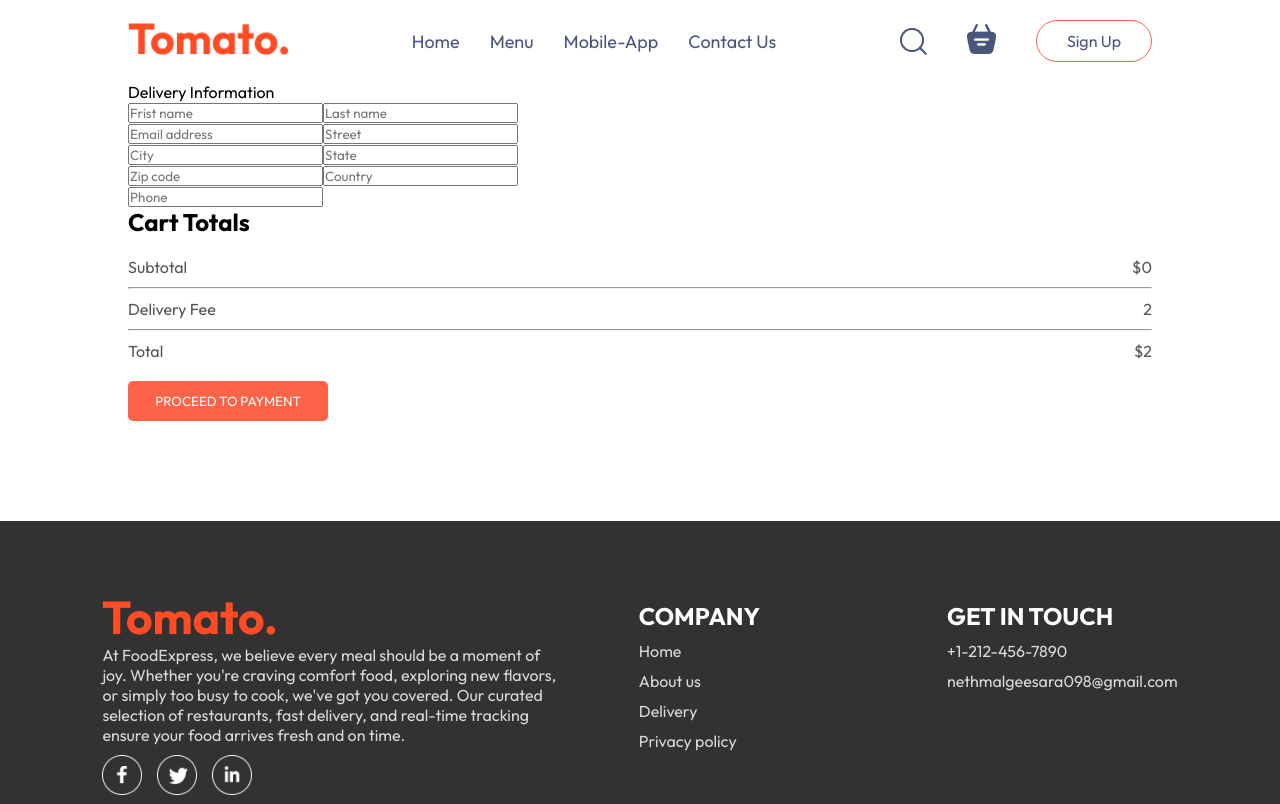
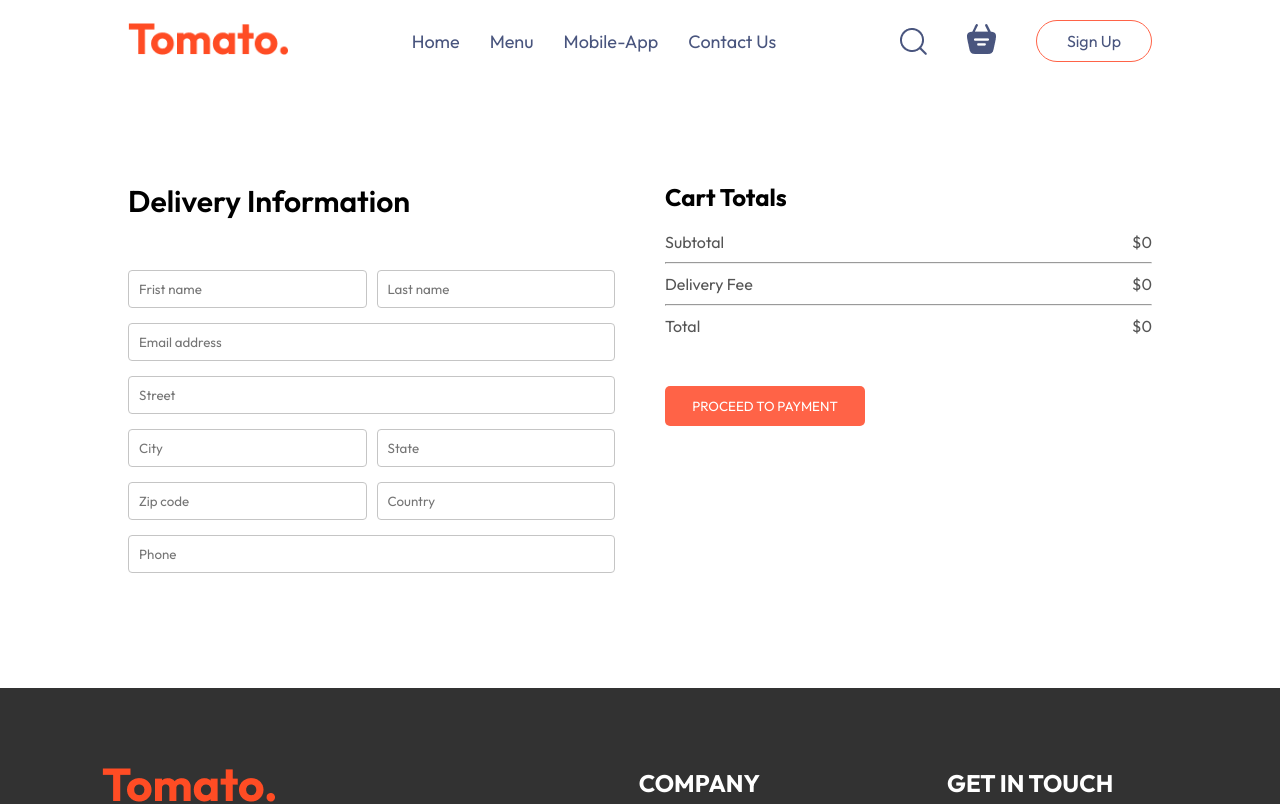
Before and after one commit to nethmalgeesaraux/Food-Delivery-App, a React (Vite) app in the folder frontend/: page /order in a window 1280 px wide. Shown: the top 804 px of the page. Built offline with nearby package versions, Linux system fonts and the light colour scheme.

Commit message:
Create PlaceOrder Css

```diff
--- a/frontend/src/pages/Cart/cart.jsx
+++ b/frontend/src/pages/Cart/cart.jsx
@@ -54,12 +54,12 @@ const Cart = () => {
               <hr/>
               <div className="cart-total-details">
                 <p>Delivery Fee</p>
-                <p>{2}</p>
+                <p>${geTotalCartAmount()===0?0:2}</p>
               </div>
               <hr/>
               <div className="cart-total-details">
                 <p>Total</p>
-                <p>${geTotalCartAmount()+2}</p>
+                <p>${geTotalCartAmount()===0?0:geTotalCartAmount()+2}</p>
               </div>
 
 
--- a/frontend/src/pages/Place order/PlaceOrder.css
+++ b/frontend/src/pages/Place order/PlaceOrder.css
@@ -0,0 +1,38 @@
+.place-order{
+    display: flex;
+    align-items: start;
+    justify-content: space-between;
+    gap: 50px;
+    margin-top: 100px;
+
+}
+.place-order-left{
+    width: 100%;
+    max-width: max(30%,500px);
+}
+.place-order-left .title{
+    font-size: 30px;
+    font-weight: 600;
+    margin-bottom: 50px;
+
+}
+.place-order-left input{
+    margin-bottom: 15px;
+    width: 100%;
+    padding: 10px;
+    border: 1px solid #c5c5c5;
+    border-radius: 4px;
+    outline-color: tomato;
+}
+.place-order-left .multi-fields{
+    display: flex;
+    gap: 10px;
+
+}
+.place-order-right{
+    width: 100%;
+    max-width: max(40%,500px);
+}
+.place-order .cart-total button{
+    margin-top: 30px;
+}
--- a/frontend/src/pages/Place order/PlaceOrder.jsx
+++ b/frontend/src/pages/Place order/PlaceOrder.jsx
@@ -28,21 +28,20 @@ const {geTotalCartAmount} = useContext(StoreContext)
           <div className="cart-total">
             <h2>Cart Totals</h2>
             <div>
-              <div className="cart-total-details">
+             <div className="cart-total-details">
                 <p>Subtotal</p>
                 <p>${geTotalCartAmount()}</p>
               </div>
               <hr/>
               <div className="cart-total-details">
                 <p>Delivery Fee</p>
-                <p>{2}</p>
+                <p>${geTotalCartAmount()===0?0:2}</p>
               </div>
               <hr/>
               <div className="cart-total-details">
                 <p>Total</p>
-                <p>${geTotalCartAmount()+2}</p>
+                <p>${geTotalCartAmount()===0?0:geTotalCartAmount()+2}</p>
               </div>
-
 
             </div>
               <button>PROCEED TO PAYMENT</button>
```
